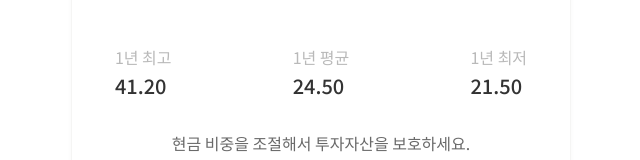
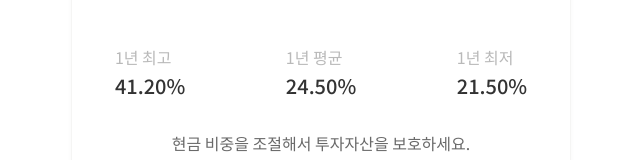
Before and after one commit to GBSIM/oruum_frontend, a React (Create React App) app: page /Portfolio in a window 1280 px wide. Shown: the part 1350-1510 px from the top of the page, without its empty margins (319-959 px from the left). Built offline with nearby package versions, Linux system fonts and the light colour scheme.

Commit message:
add percent to money ratio basic information

```diff
--- a/src/components/library/ui/portfolio/MoneyRatio/MoneyRatio.js
+++ b/src/components/library/ui/portfolio/MoneyRatio/MoneyRatio.js
@@ -126,7 +126,7 @@ function MoneyRatioBasicInfo(props) {
     return (
         <div className='money-ratio-basic-info-container'>
             <span className='money-ratio-basic-info-title'>{props.title}</span>
-            <h3 className='money-ratio-basic-info-value'>{props.value}</h3>
+            <h3 className='money-ratio-basic-info-value'>{props.value}%</h3>
         </div>
     )
 }
```
